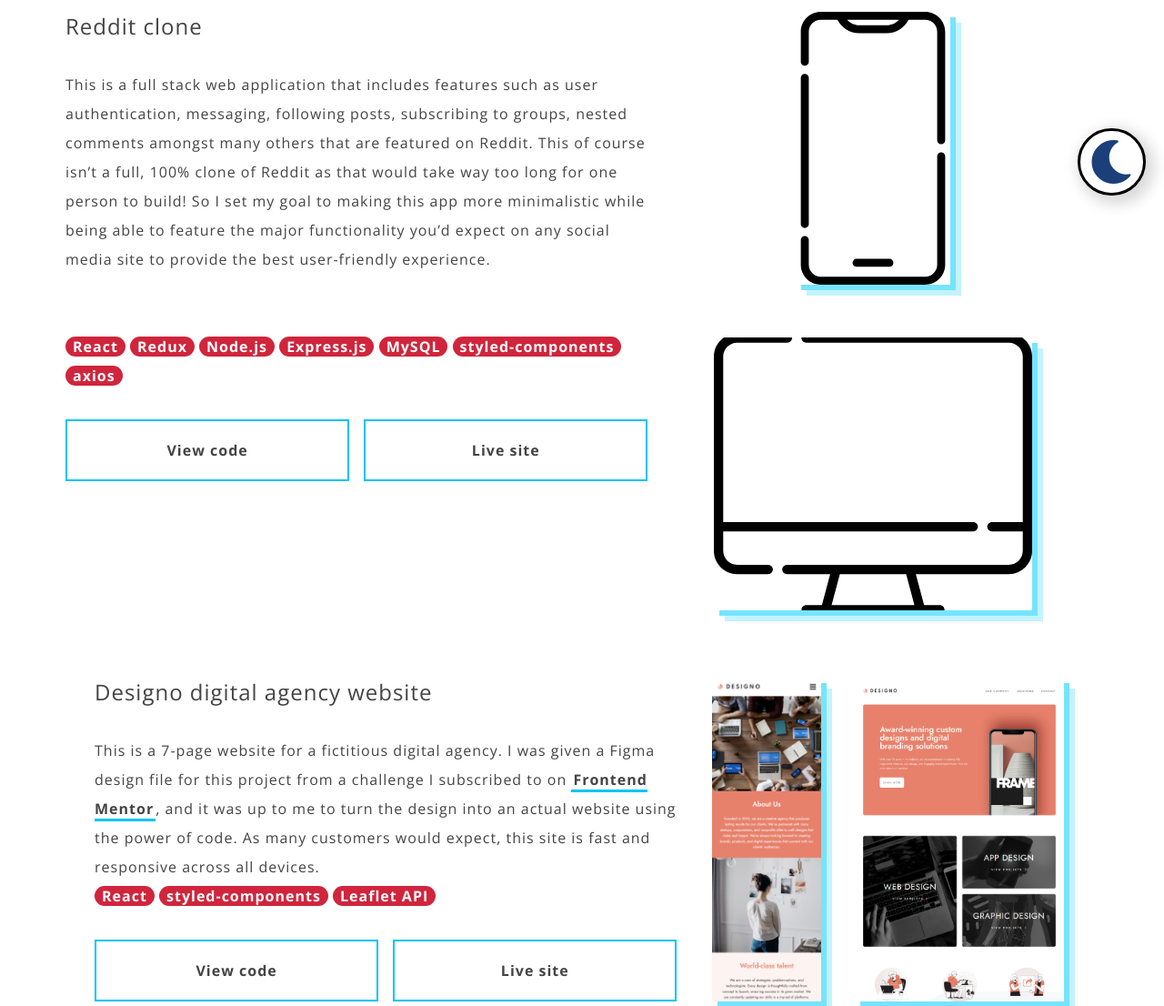
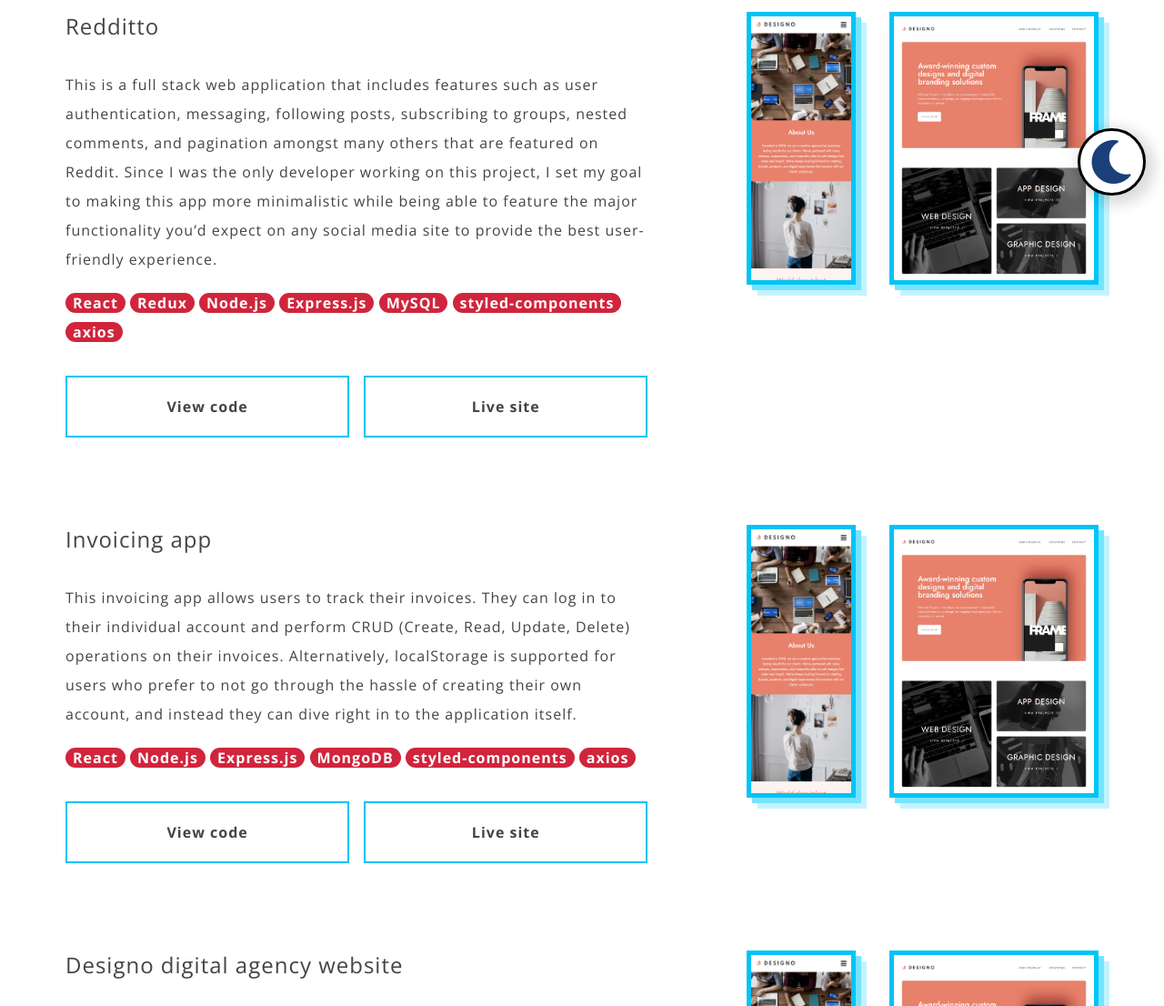
Before and after one commit to BBrownley/BBrownley.github.io, a website: page index.html in a window 1280 px wide. Shown: the part 565-1671 px from the top of the page at 91% size. Drawn offline with nearby package versions, Linux system fonts and the light colour scheme.

Commit message:
Updated page layout

```diff
--- a/index.html
+++ b/index.html
@@ -68,19 +68,16 @@
           <h2>Projects</h2>
           <div class="project">
             <div class="project-desc">
-              <h3>Reddit clone</h3>
-              <p>
+              <h3>Redditto</h3>
+              <p class="writeup">
                 This is a full stack web application that includes features such
                 as user authentication, messaging, following posts, subscribing
-                to groups, nested comments amongst many others that are featured
-                on Reddit. This of course isn’t a full, 100% clone of Reddit as
-                that would take way too long for one person to build! So I set
-                my goal to making this app more minimalistic while being able to
-                feature the major functionality you’d expect on any social media
-                site to provide the best user-friendly experience.
+                to groups, nested comments, and pagination amongst many others
+                that are featured on Reddit. Since I was the only developer working
+                on this project, I set my goal to making this app more minimalistic
+                while being able to feature the major functionality you’d expect on
+                any social media site to provide the best user-friendly experience.
               </p>
-              <br/>
-              <br/>
               <span class="skill-tag">React</span>
               <span class="skill-tag">Redux</span>
               <span class="skill-tag">Node.js</span>
@@ -94,14 +91,39 @@
               </div>
             </div>
             <div class="project-images">
-              <div class="outline-mobile"><div class="image-mobile"></div></div>
-              <div class="outline-desktop"><div class="image-desktop"></div></div>
+              <div class="image-mobile redditto-mobile"></div>
+              <div class="image-desktop redditto-desktop"></div>
+            </div>
+          </div>
+          <div class="project project-designo">
+            <div class="project-desc">
+              <h3>Invoicing app</h3>
+              <p class="writeup">
+                This invoicing app allows users to track their invoices. They can log in to their individual account and
+                perform CRUD (Create, Read, Update, Delete) operations on their invoices. Alternatively, localStorage is
+                supported for users who prefer to not go through the hassle of creating their own account, and instead they
+                can dive right in to the application itself.
+              </p>
+              <span class="skill-tag">React</span>
+              <span class="skill-tag">Node.js</span>
+              <span class="skill-tag">Express.js</span>
+              <span class="skill-tag">MongoDB</span>
+              <span class="skill-tag">styled-components</span>
+              <span class="skill-tag">axios</span>
+              <div class="project-actions">
+                <a href="https://github.com/BBrownley/designo" target="_blank">View code</a>
+                <a href="https://bbrownley.github.io/designo/" target="_blank">Live site</a>
+              </div>
+            </div>
+            <div class="project-images">
+              <div class="image-mobile"></div>
+              <div class="image-desktop"></div>
             </div>
           </div>
           <div class="project project-designo">
               <div class="project-desc">
                 <h3>Designo digital agency website</h3>
-              <p>
+                <p class="writeup">
                   This is a 7-page website for a fictitious digital agency. I was
                   given a Figma design file for this project from a challenge I
                   subscribed to on
@@ -124,6 +146,7 @@
                 <div class="image-desktop"></div>
               </div>
             </div>
+
         </section>
 
         <section class="contact">
--- a/styles/base/_dark-mode.scss
+++ b/styles/base/_dark-mode.scss
@@ -87,11 +87,12 @@
   .projects .project-images {
     > * {
       display: inline-block;
-      box-shadow: 6px 6px 0px 0px lighten($primary-color-dark, 0),
+      box-shadow: 6px 6px 0px 0px lighten($primary-color-dark, 5%),
         12px 12px 0px 0px lighten($primary-color-dark, 10%);
-      -webkit-box-shadow: 6px 6px 0px 0px lighten($primary-color-dark, 0),
+      -webkit-box-shadow: 6px 6px 0px 0px lighten($primary-color-dark, 5%),
         12px 12px 0px 0px lighten($primary-color-dark, 10%);
       height: 100%;
+      border: 5px solid $primary-color-dark;
     }
     .outline-mobile {
       background-image: url("/images/smartphone-light.svg");
--- a/styles/components/_project.scss
+++ b/styles/components/_project.scss
@@ -1,48 +1,44 @@
 .project {
-  margin-bottom: 4rem;
+  margin-bottom: 6rem;
   display: flex;
+  // border: 2px dashed;
+
+  .writeup {
+    margin-bottom: 1rem;
+  }
 
   .project-desc {
     max-width: 70ch;
   }
   .project-images {
     width: 100%;
-    text-align: center;
+    height: 300px;
+
+    text-align: right;
     > * {
       display: inline-block;
+      border: 5px solid $primary-color;
       box-shadow: 6px 6px 0px 0px lighten($primary-color, 25%),
         12px 12px 0px 0px lighten($primary-color, 40%);
       -webkit-box-shadow: 6px 6px 0px 0px lighten($primary-color, 25%),
         12px 12px 0px 0px lighten($primary-color, 40%);
       height: 100%;
     }
-    .outline-mobile {
-      background-image: url("/images/smartphone.svg");
+    .image-mobile {
+      margin-right: 2rem;
+
+      width: 120px;
+      content: " ";
+      background-image: url("/images/designo-mobile.png");
       background-size: cover;
-      background-position: center;
-      height: 300px;
-      width: 170px;
-      position: relative;
+      background-position-y: 0px;
     }
-    .outline-tablet {
-      background-image: url("/images/tablet.svg");
+    .image-desktop {
+      width: 230px;
+      content: " ";
+      background-image: url("/images/designo-desktop.png");
       background-size: cover;
-      background-position: center;
-      height: 300px;
-      width: 250px;
-      transform: rotate(-90deg);
-      margin-left: 3rem;
-      margin-right: 2rem;
-      position: relative;
-    }
-    .outline-desktop {
-      background-image: url("/images/computer.svg");
-      background-size: cover;
-      background-position: center;
-      height: 300px;
-      width: 350px;
-      margin-top: 3rem;
-      position: relative;
+      background-position-y: -0px;
     }
   }
   .project-actions {
@@ -73,40 +69,11 @@
 }
 
 .project-designo {
-  // border: 2px dashed;
-  padding-left: 2rem;
-  .image-mobile {
-    // position: absolute;
-    // top: 34px;
-    // left: 25px;
-
-    margin-right: 2rem;
-
-    width: 120px;
-    content: " ";
-    background-color: navy;
+  .designo-mobile {
     background-image: url("/images/designo-mobile.png");
-    background-size: cover;
-    background-position-y: 0px;
   }
-  .outline-tablet div {
-    position: absolute;
-    top: 40px;
-    right: 36px;
-    height: 209px;
-    width: 178px;
-    content: " ";
-    background-color: navy;
-    background-image: url("/images/designo-tablet.png");
-    background-size: cover;
-    background-position-x: 180px;
-  }
-  .image-desktop {
-    width: 230px;
-    content: " ";
+  .designo-desktop {
     background-image: url("/images/designo-desktop.png");
-    background-size: cover;
-    background-position-y: -0px;
   }
 }
 
```
Also changed, not shown: styles/main.min.css. Lines whose indentation alone changed are shown as unchanged.
